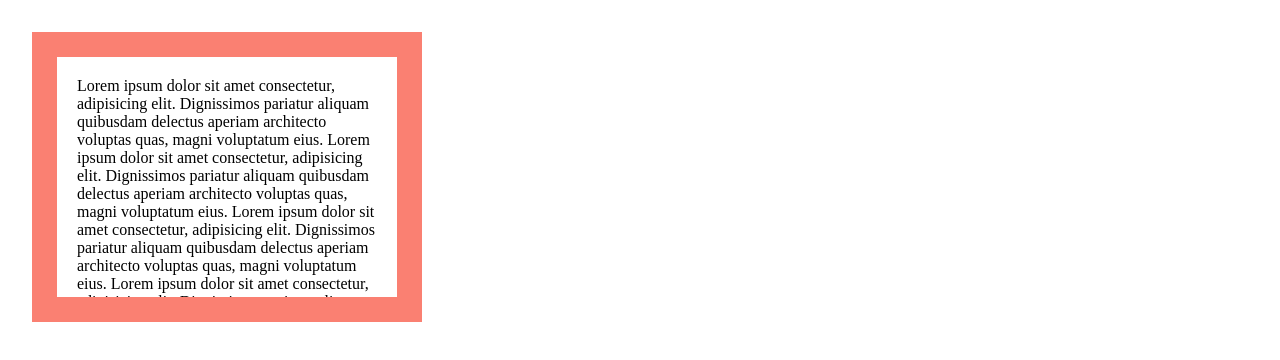
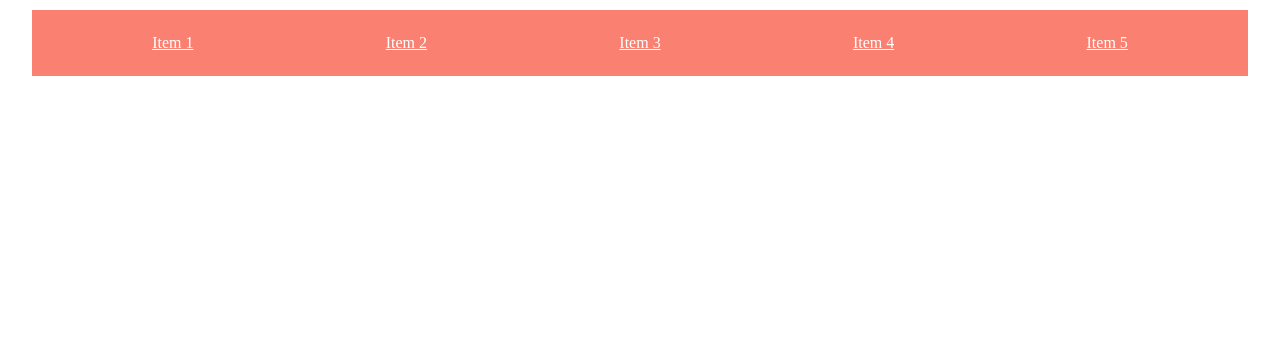
Before and after one commit to ndejoma/100-DAYS-OF-CODE, a plain HTML site: page 57.DAY/index.html in a window 1280 px wide. Drawn offline with Linux system fonts and the light colour scheme.

Commit message:
Day 57 done: Scrolling window

```diff
--- a/57.DAY/index.html
+++ b/57.DAY/index.html
@@ -12,20 +12,17 @@
 	</head>
 
 	<body>
-		<div id="text">
-			Lorem ipsum dolor sit amet consectetur, adipisicing elit.
-			Dignissimos pariatur aliquam quibusdam delectus aperiam architecto
-			voluptas quas, magni voluptatum eius.
-			Lorem ipsum dolor sit amet consectetur, adipisicing elit.
-			Dignissimos pariatur aliquam quibusdam delectus aperiam architecto
-			voluptas quas, magni voluptatum eius.
-			Lorem ipsum dolor sit amet consectetur, adipisicing elit.
-			Dignissimos pariatur aliquam quibusdam delectus aperiam architecto
-			voluptas quas, magni voluptatum eius.
-			Lorem ipsum dolor sit amet consectetur, adipisicing elit.
-			Dignissimos pariatur aliquam quibusdam delectus aperiam architecto
-			voluptas quas, magni voluptatum eius.
-		</div>
+		<header id="header">
+			<nav class="nav">
+				<ul class="nav-links">
+					<li class="nav-link"><a href="#">Item 1</a></li>
+					<li class="nav-link"><a href="#">Item 2</a></li>
+					<li class="nav-link"><a href="#">Item 3</a></li>
+					<li class="nav-link"><a href="#">Item 4</a></li>
+					<li class="nav-link"><a href="#">Item 5</a></li>
+				</ul>
+			</nav>
+		</header>
 
 		<script src="main.js"></script>
 	</body>
--- a/57.DAY/main.js
+++ b/57.DAY/main.js
@@ -4,58 +4,68 @@
  * @format
  */
 
-const divScroll = document.querySelector('#text');
-console.log(divScroll.offsetLeft); //32
-console.log(divScroll.offsetTop); //32
+// const divScroll = document.querySelector('#text');
+// console.log(divScroll.offsetLeft); //32
+// console.log(divScroll.offsetTop); //32
 
-console.dir(divScroll.offsetWidth); //390
-console.dir(divScroll.offsetHeight); //290
+// console.dir(divScroll.offsetWidth); //390
+// console.dir(divScroll.offsetHeight); //290
 
-//clientLeft and clientTop - the width of the border
-console.log(divScroll.clientTop); //25
-console.log(divScroll.clientLeft); //25
-console.log(divScroll.clientRight); //undefined
-console.log(divScroll.clientBottom); //undefined
+// //clientLeft and clientTop - the width of the border
+// console.log(divScroll.clientTop); //25
+// console.log(divScroll.clientLeft); //25
+// console.log(divScroll.clientRight); //undefined
+// console.log(divScroll.clientBottom); //undefined
 
-/***
- * clientHeight and clientWidth
- * They represent inside element borders content together with padding
- */
+// /***
+//  * clientHeight and clientWidth
+//  * They represent inside element borders content together with padding
+//  */
 
-console.log(divScroll.clientWidth); //325 (300 + 25)
-console.log(divScroll.clientHeight); //225 (200+25)
+// console.log(divScroll.clientWidth); //325 (300 + 25)
+// console.log(divScroll.clientHeight); //225 (200+25)
 
-/***
- * scrollHeight and scrollWidth
- */
-console.log(divScroll.scrollWidth); //325
-console.log(divScroll.scrollHeight); //346
+// /***
+//  * scrollHeight and scrollWidth
+//  */
+// console.log(divScroll.scrollWidth); //325
+// console.log(divScroll.scrollHeight); //346
 
-/***
- * scrollLeft and scrollHeight
- */
+// /***
+//  * scrollLeft and scrollHeight
+//  */
 
-console.log(divScroll.scrollTop); //0 if the items insde are not scrolled
-console.log(divScroll.scrollTop); //0
+// console.log(divScroll.scrollTop); //0 if the items insde are not scrolled
+// console.log(divScroll.scrollTop); //0
 
-/***
- * Window and scrolling
- * document.documentElement is the window width and height
- */
+// /***
+//  * Window and scrolling
+//  * document.documentElement is the window width and height
+//  */
 
-const docEl = document.documentElement;
-console.log(docEl.clientWidth); //1366 if there is a scroobar the clientWdith is 1351 15 is off the scrollbar
-console.log(window.innerWidth); //1366 -> doesn't account the width of the scrollbar
+// const docEl = document.documentElement;
+// console.log(docEl.clientWidth); //1366 if there is a scroobar the clientWdith is 1351 15 is off the scrollbar
+// console.log(window.innerWidth); //1366 -> doesn't account the width of the scrollbar
 
-/***
- * Getting the current scroll
- *
- */
-console.log(docEl.scrollTop); //0
-console.log( docEl.scrollLeft ); //0
+// /***
+//  * Getting the current scroll
+//  *
+//  */
+// console.log(docEl.scrollTop); //0
+// console.log(docEl.scrollLeft); //0
 
+// document.addEventListener('scroll', () => {
+// 	//commented oot for performance reasons
+// 	// console.log(window.pageXOffset);
+// 	// console.log(window.pageYOffset);
+// });
+
+document.addEventListener('click', () => {
+	// window.scrollBy(0, 30);//scrolls the element by 30 for every click
+	// window.scrollTo(0, 50);
+});
+
+//listen to the scroll event
 document.addEventListener( 'scroll', () => {
-	//commented oot for performance reasons
-	// console.log(window.pageXOffset);
-	// console.log(window.pageYOffset);
-})
+	//
+});
--- a/57.DAY/styles.css
+++ b/57.DAY/styles.css
@@ -10,6 +10,7 @@ html {
 }
 body {
 	padding: 2rem;
+	padding-top: 10px;
 }
 #text {
 	box-sizing: content-box;
@@ -20,3 +21,30 @@ body {
 	border: 25px salmon solid;
 	overflow: scroll;
 }
+
+#header {
+	width: 100%;
+	margin: 0 auto;
+	height: 80px;
+	position: relative;
+}
+
+.nav-links {
+	display: flex;
+	justify-content: space-around;
+	background-color: salmon;
+	padding: 1.5rem;
+	list-style-type: none;
+}
+
+.nav-links li a {
+	color: #fff;
+}
+
+.sticky {
+	position: sticky;
+}
+
+.nav-links.sticky {
+	background-color: ;
+}
```
